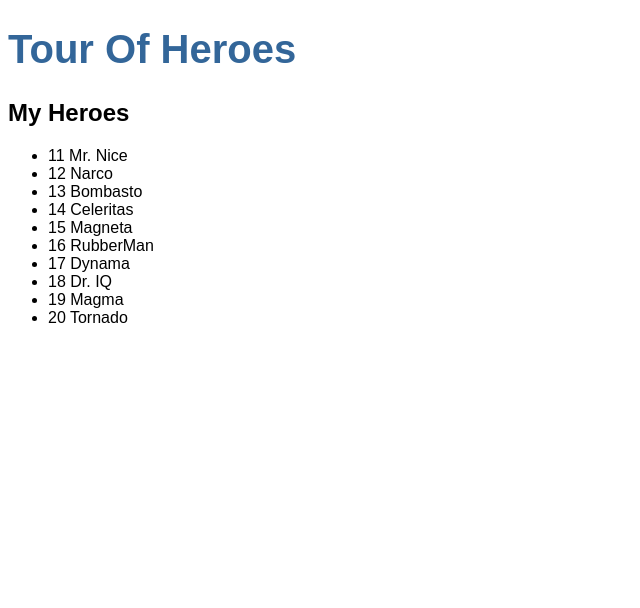
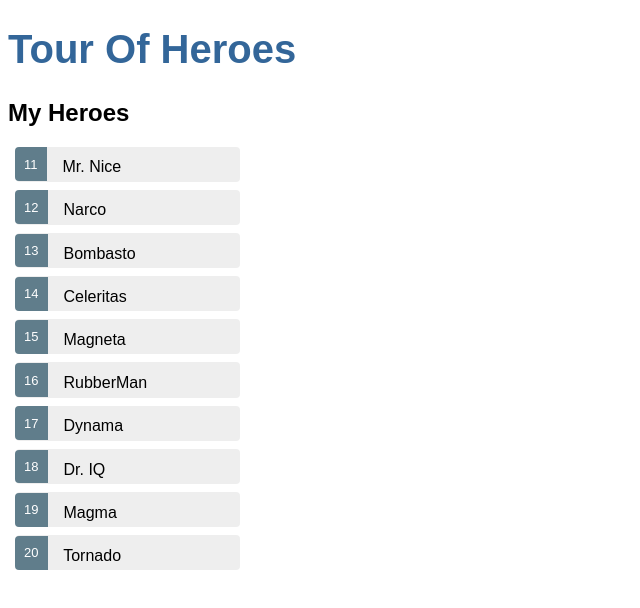
Before and after one commit to ianagpawa/tourOfHeroes, an Angular app: page / in a window 1280 px wide. Shown: the top 608 px of the page, without its empty margins (0-640 px from the left). Built offline with nearby package versions, Linux system fonts and the light colour scheme.

Commit message:
feat: Add selectedHero;

```diff
--- a/src/app/heroes/heroes.component.css
+++ b/src/app/heroes/heroes.component.css
@@ -0,0 +1,48 @@
+/* HeroesComponent's private CSS styles */
+.selected {
+    background-color: #CFD8DC !important;
+    color: white;
+  }
+  .heroes {
+    margin: 0 0 2em 0;
+    list-style-type: none;
+    padding: 0;
+    width: 15em;
+  }
+  .heroes li {
+    cursor: pointer;
+    position: relative;
+    left: 0;
+    background-color: #EEE;
+    margin: .5em;
+    padding: .3em 0;
+    height: 1.6em;
+    border-radius: 4px;
+  }
+  .heroes li.selected:hover {
+    background-color: #BBD8DC !important;
+    color: white;
+  }
+  .heroes li:hover {
+    color: #607D8B;
+    background-color: #DDD;
+    left: .1em;
+  }
+  .heroes .text {
+    position: relative;
+    top: -3px;
+  }
+  .heroes .badge {
+    display: inline-block;
+    font-size: small;
+    color: white;
+    padding: 0.8em 0.7em 0 0.7em;
+    background-color: #607D8B;
+    line-height: 1em;
+    position: relative;
+    left: -1px;
+    top: -4px;
+    height: 1.8em;
+    margin-right: .8em;
+    border-radius: 4px 0 0 4px;
+  }
--- a/src/app/heroes/heroes.component.html
+++ b/src/app/heroes/heroes.component.html
@@ -1,7 +1,16 @@
 <h2>My Heroes</h2>
 <ul class='heroes'>
-  <li *ngFor="let hero of heroes">
+  <li *ngFor="let hero of heroes" (click)="onSelect(hero)" [class.selected]="hero === selectedHero">
     <span class='badge'>{{hero.id}}</span> {{hero.name}}
   </li>
+</ul>
 
-</ul>
+<div *ngIf="selectedHero">
+  <h2>{{ selectedHero.name | uppercase }} Details</h2>
+  <div><span>id: </span> {{selectedHero.id}}</div>
+  <div>
+    <label>name:
+      <input [(ngModel)]="selectedHero.name" placeholder="name">
+    </label>
+  </div>
+</div>
--- a/src/app/heroes/heroes.component.ts
+++ b/src/app/heroes/heroes.component.ts
@@ -8,14 +8,15 @@
   styleUrls: ['./heroes.component.css']
 })
 export class HeroesComponent implements OnInit {
-  // hero: Hero = {
-  //   id: 1,
-  //   name: "Windstorm"
-  // };
+  selectedHero: Hero;
   heroes = HEROES;
   constructor() { }
 
   ngOnInit() {
   }
 
+
+  onSelect(hero: Hero): void{
+    this.selectedHero = hero;
+  }
 }
```
